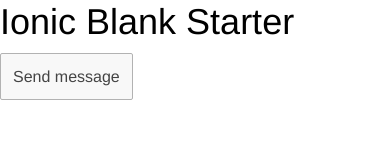
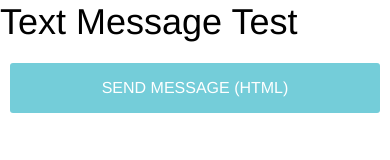
Before and after one commit to denzildoyle/ionic-share, a website: page www/index.html in a window 390 px wide. Drawn offline with Linux system fonts and the light colour scheme; some packages are replaced by stand-ins of ours; files that its build step writes are made by us from their sources.

Commit message:
Add HTML sms

```diff
--- a/www/index.html
+++ b/www/index.html
@@ -26,12 +26,28 @@
 
     <ion-pane ng-controller="homeCtrl">
       <ion-header-bar class="bar-stable">
-        <h1 class="title">Ionic Blank Starter</h1>
+        <h1 class="title">Text Message Test</h1>
       </ion-header-bar>
       <ion-content>
-      <button class="button" ng-click="sendSMS()">
+<!--       <button class="button" ng-click="sendSMS()">
         Send message
-      </button>
+      </button> -->
+      <style>
+        a{
+          text-transform: uppercase;
+          text-decoration: none;
+          padding: 15px;
+          margin: 20px 10px;
+          text-align: center;
+          display: block;
+          background-color: #74CDD9;
+          font-size: 16px;
+          color: #fff;
+          border-radius: 3px;
+          background-color: #
+        }
+      </style>
+      <a href="sms:18687967004&body=You are my bestest best developer">Send Message (HTML)</a>
       </ion-content>
     </ion-pane>
   </body>
--- a/www/js/controller.js
+++ b/www/js/controller.js
@@ -2,6 +2,20 @@
 
 .controller('homeCtrl', function($scope) {
     $scope.sendSMS = function (){
-    	alert("Button Clicked");
+        var number = "18687967004";
+        var message = "This is a test sms";
+
+        //CONFIGURATION
+        var options = {
+            replaceLineBreaks: false, // true to replace \n by a new line, false by default
+            android: {
+                intent: 'INTENT'  // send SMS with the native android SMS messaging
+                //intent: '' // send SMS without open any other app
+            }
+        };
+
+        var success = function () { alert('Message sent successfully'); };
+        var error = function (e) { alert('Message Failed:' + e); };
+        sms.send(number, message, options, success, error);
     }
 });
```
